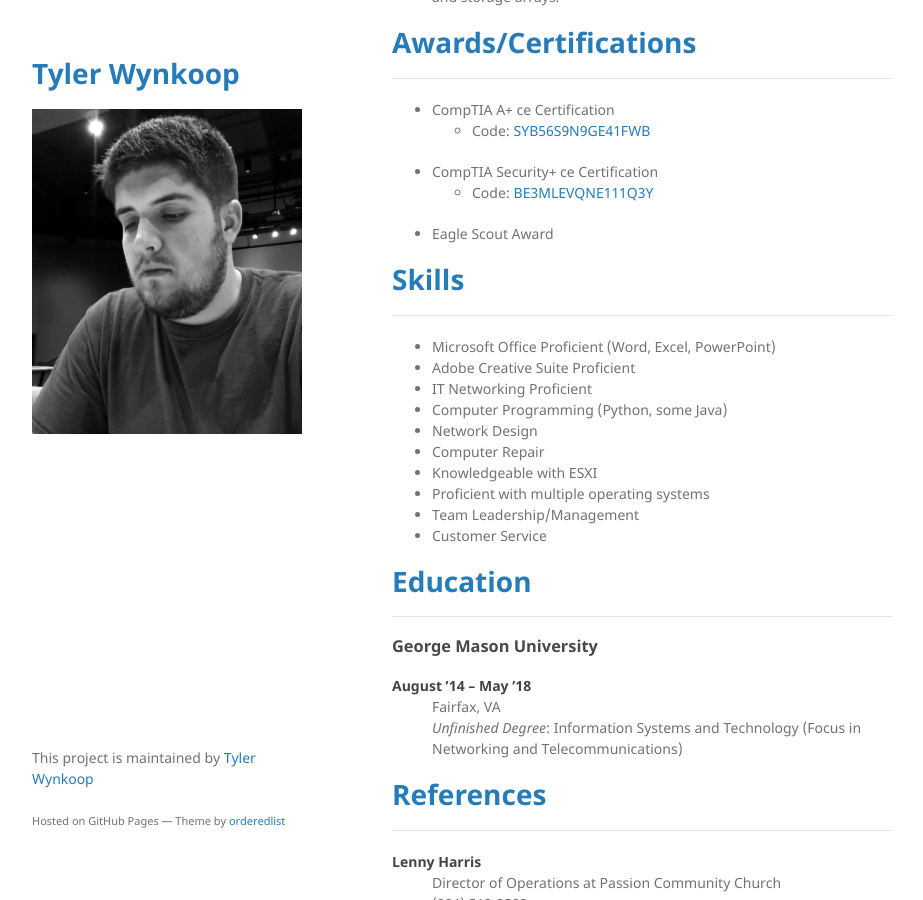
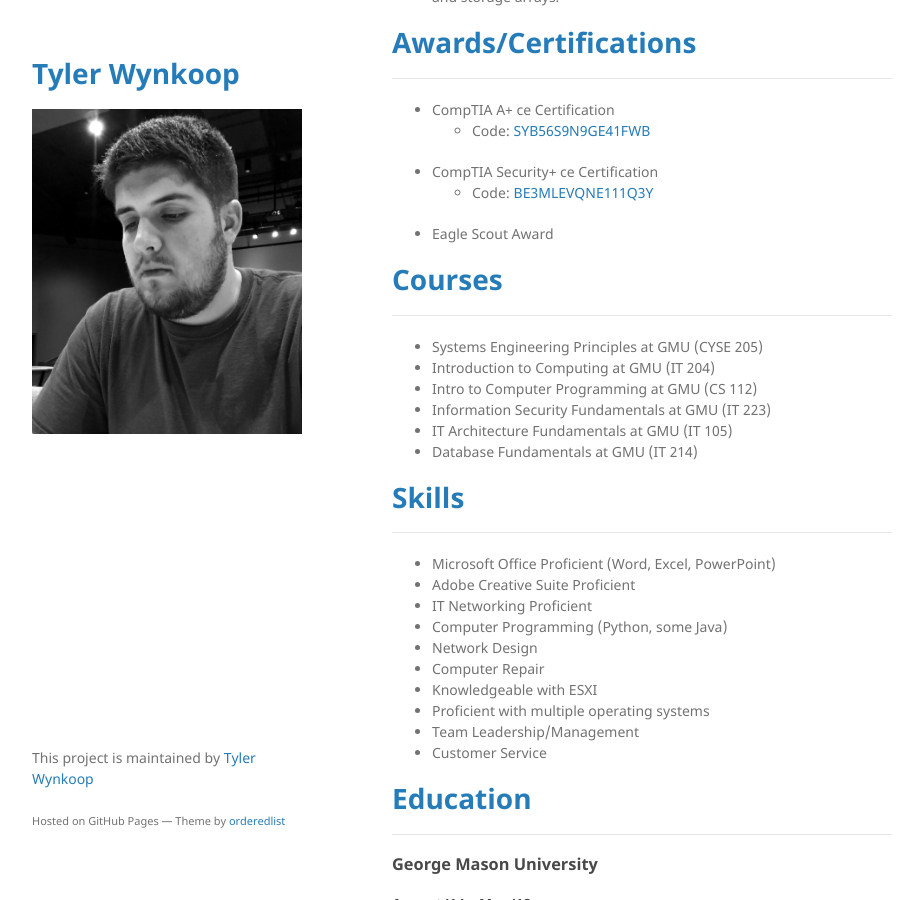
Before and after one commit to tewynkoop/TylerWynkoop, a Jekyll site: the page built from index.md, in a window 1280 px wide and 900 px high, scrolled down 2071 px. Shown: the whole window, without its empty margins (178-1101 px from the left). Built offline with Jekyll 4.4.1, drawn with Linux system fonts in a browser that asks for light colours; a script that is not in the unit is left out; our own code applies the rules of GitHub Pages for plain Markdown files.

Commit message:
Added courses

```diff
--- a/index.md
+++ b/index.md
@@ -80,6 +80,15 @@ layout: default
 
 <div data-iframe-width="150" data-iframe-height="270" data-share-badge-id="ee233c64-e31c-4e84-8612-c854118edff7" data-share-badge-host="https://www.credly.com"></div><script type="text/javascript" async src="//cdn.credly.com/assets/utilities/embed.js"></script><div data-iframe-width="150" data-iframe-height="270" data-share-badge-id="1e82cc71-7611-4cd3-8fb8-0c004c1987ab" data-share-badge-host="https://www.credly.com"></div><script type="text/javascript" async src="//cdn.credly.com/assets/utilities/embed.js"></script><div data-iframe-width="150" data-iframe-height="270" data-share-badge-id="278cee26-3051-4662-9759-9a082a816e83" data-share-badge-host="https://www.credly.com"></div><script type="text/javascript" async src="//cdn.credly.com/assets/utilities/embed.js"></script>
 
+# <span style="color:#267CB9"> Courses </span>
+-----
+
+- Systems Engineering Principles at GMU (CYSE 205)
+- Introduction to Computing at GMU (IT 204)
+- Intro to Computer Programming at GMU (CS 112)
+- Information Security Fundamentals at GMU (IT 223)
+- IT Architecture Fundamentals at GMU (IT 105)
+- Database Fundamentals at GMU (IT 214)
 
 # <span style="color:#267CB9"> Skills </span>
 -----
```
